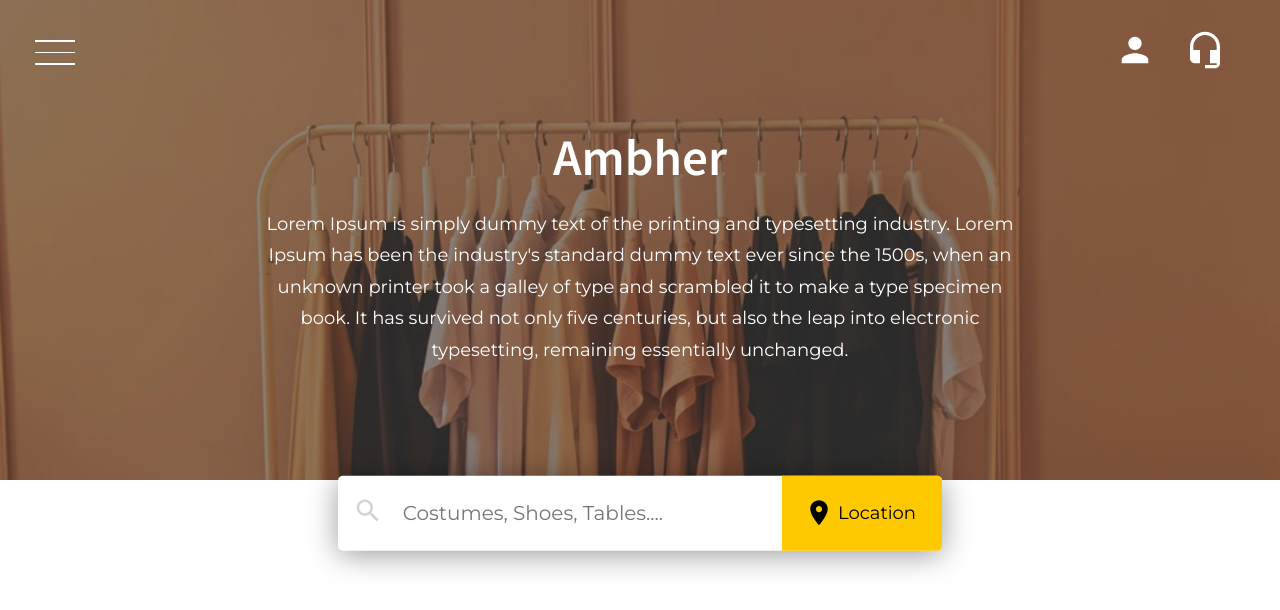
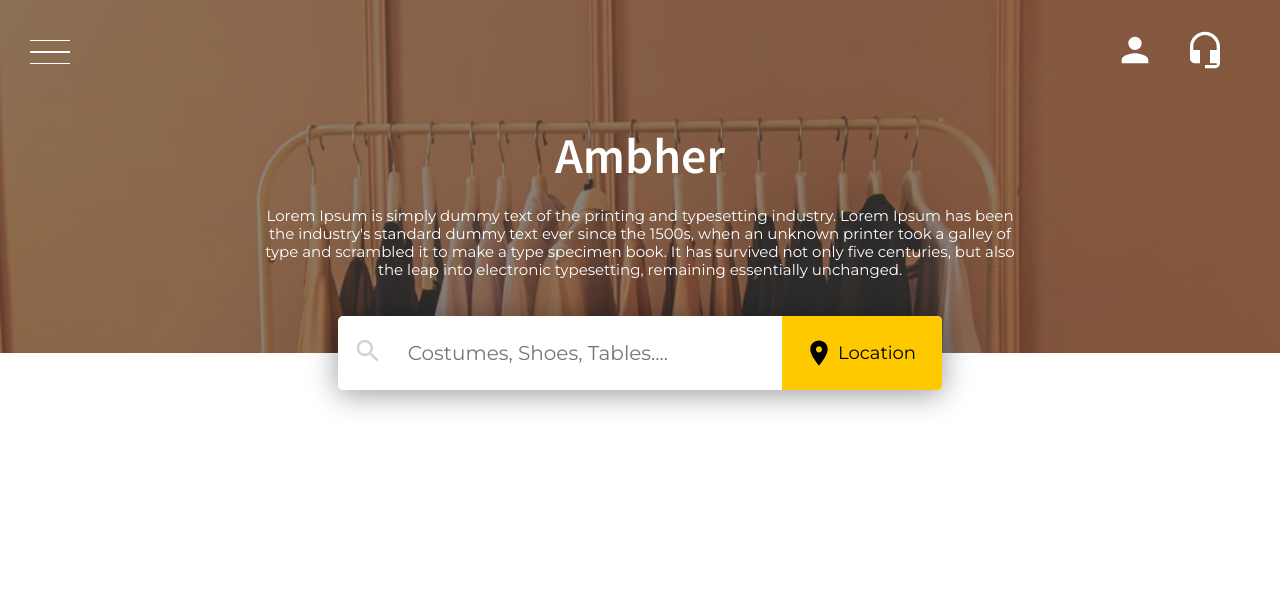
Before and after one commit to ShubhMittal44/Ambher, a React (Create React App) app in the folder Web Development/ambher/: page / in a window 1280 px wide. Shown: the top 610 px of the page. Built offline with nearby package versions, Linux system fonts and the light colour scheme.

Commit message:
Header and search ready

```diff
--- a/Web Development/ambher/src/components/hamburger/hamburger.component.jsx
+++ b/Web Development/ambher/src/components/hamburger/hamburger.component.jsx
@@ -1,15 +1,28 @@
 import React from "react";
 import "./hamburger.style.css";
+import { Sidebar } from "../sidebar/sidebar.component";
 
 export const Hamburger = () => (
-  <div className="outer-ham">
-    <div className="inner-ham" onClick={() => {
-        console.log(Math.random());
-        document.getElementById()
-    }}>
+  <div
+    className="outer-ham"
+    onClick={() => {
+      console.log(Math.random());
+      document.getElementById("1").classList.toggle("rot-down");
+      document.getElementById("3").classList.toggle("rot-up");
+      document.getElementById("2").classList.toggle("slide");
+
+      document
+        .getElementById("sidebar-control")
+        .classList.toggle("sidebar-slide");
+    }}
+  >
+    <div className="inner-ham">
       <div className="menu" id="1"></div>
       <div className="menu" id="2"></div>
       <div className="menu" id="3"></div>
     </div>
+    <div id="sidebar-control">
+      <Sidebar />
+    </div>
   </div>
 );
--- a/Web Development/ambher/src/components/hamburger/hamburger.style.css
+++ b/Web Development/ambher/src/components/hamburger/hamburger.style.css
@@ -1,7 +1,9 @@
+/* Containing divs for the menu icon */
 .outer-ham {
     width: fit-content;
     padding: 10px 10px;
     margin: 20px;
+    padding: 5px;
     /* border: 1px solid red; */
 }
 .inner-ham {
@@ -9,7 +11,10 @@
     /* border: 1px solid red; */
     height: fit-content;
     width: fit-content;
+    position: relative;
+    z-index: 99999;
 }
+/* all 3 hams are this */
 .menu {
     height: 1.5px;
     background: white;
@@ -18,6 +23,26 @@
     transition: 0.5s all ease-in-out;
     /* border: 1px solid red; */
 }
+/* managing position after click */
 .rot-up {
-
+    transform: rotate(-45deg) translate(40%);
 }
+.rot-down {
+    transform: rotate(45deg) translate(40%);
+}
+.slide {
+    transform: translateX(-200px);
+    background: transparent;
+}
+/* managing movement of sidebar after click */
+#sidebar-control {
+    /* background: black; */
+    position: absolute;
+    top: 0%;
+    left: -400px;
+    transition-delay: 0.3s;
+    transition: 0.8s all ease-in-out;
+}
+.sidebar-slide {
+    transform: translateX(800px);
+}
--- a/Web Development/ambher/src/components/header/header.style.css
+++ b/Web Development/ambher/src/components/header/header.style.css
@@ -1,11 +1,13 @@
 /* The entire top portion of the landing page */
 .heading-content {
-    height: 60vh;
+    height: 50%;
     width: 100vw;
     background: url('../../assets/images/img-cover.png');
     background-position: top;
     background-size: cover;
     color: white;
+    position: relative;
+    z-index: 0;
 }
 /* The topmost row (virtual) */
 .top-bar {
@@ -49,3 +51,14 @@
     line-height: 1.75;
     max-width: 60vw;
 }
+
+/* Media Queries */
+@media all and (max-width:1336px) {
+    .ambher {
+        font-size: 50px;
+    }
+    .description {
+        font-size: 15px;
+        line-height: 1.2;
+    }
+}
--- a/Web Development/ambher/src/components/searchbox/searchbox.style.css
+++ b/Web Development/ambher/src/components/searchbox/searchbox.style.css
@@ -3,8 +3,9 @@
     display: flex;
     justify-content: center;
     position: relative;
+    z-index: -1;
     top: 33%;
-    transform: translate(0%, -65%);
+    transform: translate(0%, 50%);
     /* border: 1px solid red; */
 }
 /* Container div for 3 elements */
@@ -58,6 +59,8 @@ button:focus {
 
 /* ***************************************** */
 /* Media Queries */
-/* @media screen (max-width: 1366px) {
-
-} */
+@media all and (max-width: 1366px) {
+    input[type='text'] {
+        padding: 10px;
+    }
+}
--- /dev/null
+++ b/Web Development/ambher/src/components/sidebar/sidebar.component.jsx
@@ -0,0 +1,8 @@
+import React from 'react';
+import './sidebar.style.css';
+
+export const Sidebar = () => (
+    <div className='sidebar-left'>
+        anasjasjasajsajsa
+    </div>
+)
--- /dev/null
+++ b/Web Development/ambher/src/components/sidebar/sidebar.style.css
@@ -0,0 +1,12 @@
+.sidebar-left {
+    position: relative;
+    z-index: 999;
+    top: 0%;
+    left: -400px;
+    background: black;
+    padding:  100px 20px;
+    width: 400px;
+    min-width: fit-content;
+    max-width: 90vw;
+    height: 100vh;
+}
```
